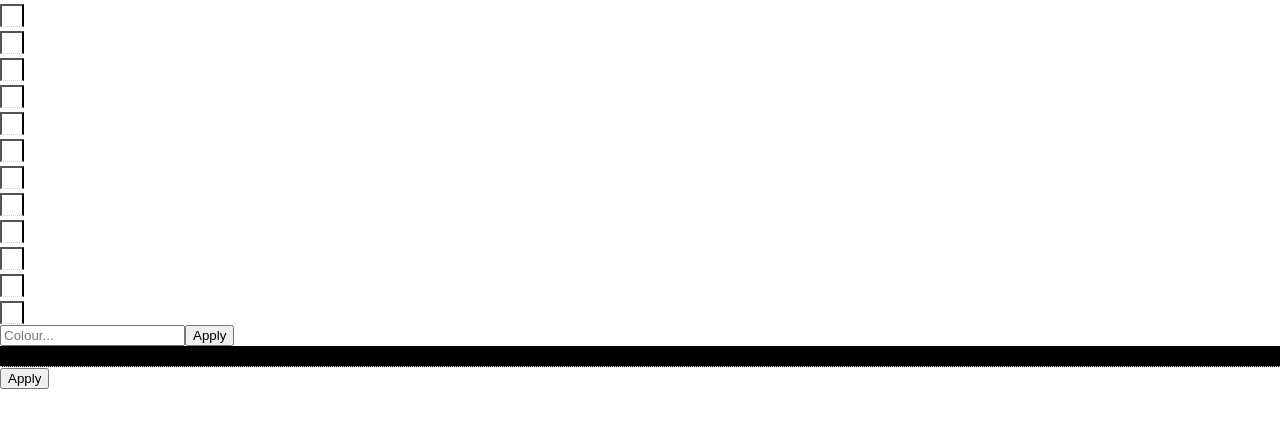
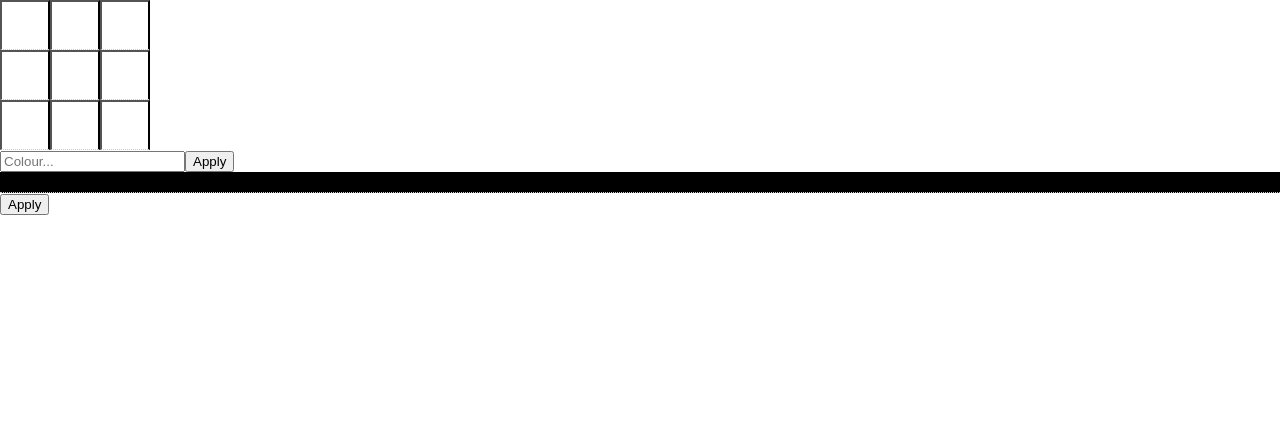
Before and after one commit to TombBuster/pixel-art, a React (Create React App) app: page / in a window 1280 px wide. Shown: the top 428 px of the page. Built offline with nearby package versions, Linux system fonts and the light colour scheme.

Commit message:
grid layout done!

```diff
--- a/src/App.css
+++ b/src/App.css
@@ -1,22 +1,13 @@
-.App {
-  text-align: center;
+:root {
+  --rowNum: 3;
+  --colNum: 3;
+  --gridHeight: 50px;
 }
 
-.App-logo {
-  height: 40vmin;
+
+
+.Grid-format {
+  display: grid;
+  grid-template-rows: repeat(var(--rowNum), var(--gridHeight));
+  grid-template-columns: repeat(var(--colNum), var(--gridHeight));
 }
-
-.App-header {
-  background-color: #282c34;
-  min-height: 100vh;
-  display: flex;
-  flex-direction: column;
-  align-items: center;
-  justify-content: center;
-  font-size: calc(10px + 2vmin);
-  color: white;
-}
-
-.App-link {
-  color: #09d3ac;
-}
--- a/src/App.js
+++ b/src/App.js
@@ -5,13 +5,14 @@ import Grid from './components/Grid';
 import ColourChange from './components/ColourChange';
 import GridSizeChange from './components/GridSizeChange';
 import grid from './grid.json';
+import './App.css';
 
 class App extends Component {
 
   state = {
     colour: 'red',
     columns: '3',
-    rows: '4',
+    rows: '3',
     grid: grid
   }
 
@@ -19,7 +20,7 @@ class App extends Component {
 
   markFilled = (id) => {
 
-
+    console.log(id)
 
     this.setState( { grid: this.state.grid.map(gridi => {
       if(gridi.id === id) {
@@ -39,7 +40,9 @@ class App extends Component {
   sizeChange = (newSize, columns, rows) => {
     this.setState({grid: newSize})
     this.setState({columns: columns})
+    document.documentElement.style.setProperty("--colNum", columns);
     this.setState({rows: rows})
+    document.documentElement.style.setProperty("--rowNum", rows);
   }
 
   render() {
@@ -50,7 +53,9 @@ class App extends Component {
 
               <Route exact path="/" render={props => (
                 <React.Fragment>
-                  <Grid grid={this.state.grid} markFilled={this.markFilled}/>
+                  <div className="Grid-format">
+                  <Grid  grid={this.state.grid} markFilled={this.markFilled}/>
+                  </div>
                   <ColourChange onColourChange={this.colourChange} />
                   <GridSizeChange onSizeChange={this.sizeChange} />
                 </React.Fragment>
--- a/src/components/Grid.js
+++ b/src/components/Grid.js
@@ -1,13 +1,18 @@
 import React, { Component } from 'react';
 import GridSpace from './GridSpace';
+import '../App.css'
 
 class Grid extends Component {
 
     render() {
         return this.props.grid.map((gridi) => (
+
             <GridSpace key={gridi.id} gridi={gridi} markFilled={this.props.markFilled} />
+
         ));
     }
 }
 
+
+
 export default Grid;
--- a/src/components/GridSizeChange.js
+++ b/src/components/GridSizeChange.js
@@ -9,11 +9,11 @@ class GridSizeChange extends Component {
         var rows = 10;
         var gridNew = '[\r\n';
 
-        for (var i=0; i < columns*rows; i++) {
+        for (var i=0; i < columns*rows-1; i++) {
             gridNew += `{\r\n"id": ${i},\r\n"colour": "blue",\r\n"filled": false\r\n},\r\n`
         }
 
-        gridNew += `{\r\n"id": ${columns*rows},\r\n"colour": "blue",\r\n"filled": false\r\n}\r\n]`
+        gridNew += `{\r\n"id": ${columns*rows-1},\r\n"colour": "blue",\r\n"filled": false\r\n}\r\n]`
 
         var gridAttempt = JSON.parse(gridNew)
 
--- a/src/components/GridSpace.js
+++ b/src/components/GridSpace.js
@@ -1,4 +1,5 @@
 import React, { Component } from 'react'
+import '../App.css';
 
 class GridSpace extends Component {
 
@@ -16,12 +17,12 @@ class GridSpace extends Component {
         const id = this.props.gridi.id;
 
         return (
-            <div>
-                <button onClick={this.props.markFilled.bind(this, id)} style={this.buttonStyle()}></button>{' '}
 
-            </div>
+                <button style={this.buttonStyle()} onClick={this.props.markFilled.bind(this, id)}></button>
+
         )
     }
 }
 
+
 export default GridSpace;
--- a/src/grid.json
+++ b/src/grid.json
@@ -43,20 +43,5 @@
 "id": 8,
 "colour": "blue",
 "filled": false
-},
-{
-"id": 9,
-"colour": "blue",
-"filled": false
-},
-{
-"id": 10,
-"colour": "blue",
-"filled": false
-},
-{
-"id": 11,
-"colour": "blue",
-"filled": false
 }
 ]
```
